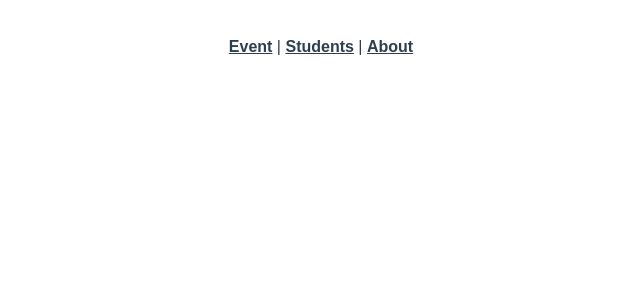
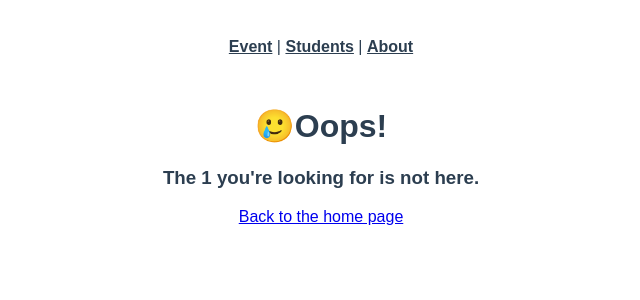
Before and after one commit to Hufxfx/331-LABCOMPO-02, a Vue app in the folder LAB02/: page /404/1 in a window 1280 px wide. Shown: the top 300 px of the page, without its empty margins (319-959 px from the left). Built offline with nearby package versions, Linux system fonts and the light colour scheme; the HTML template or start-up script is replaced by a standard one.

Commit message:
Lab03-question5.1

```diff
--- a/LAB02/src/router/index.ts
+++ b/LAB02/src/router/index.ts
@@ -6,6 +6,7 @@
 import EventRegisterView from '@/views/event/RegisterView.vue'
 import EventEditView from '@/views/event/EditView.vue'
 import EventLayoutView from '@/views/event/LayoutView.vue'
+import NotFoundView from '@/views/NotFoundView.vue'
 
 
 const router = createRouter({
@@ -33,7 +34,7 @@
       component: StudentListView
     },
     {
-      path: '/event/:id',
+      path: '/event/:id/',
       name: 'event-layout-view',
       component: EventLayoutView,
       props: true,
@@ -57,7 +58,18 @@
           props: true
         }
       ]
-    }
+    },
+    {
+      path: '/404/:resource',
+      name: '404-resource-view',
+      component: NotFoundView,
+      props: true
+    },
+    {
+      path: '/:catchAll(.*)',
+      name: 'not-found',
+      component: NotFoundView
+    },
   ],
 })
 
--- /dev/null
+++ b/LAB02/src/views/NotFoundView.vue
@@ -0,0 +1,19 @@
+<script setup lang="ts">
+import { defineProps, withDefaults } from 'vue';
+
+const props = withDefaults(
+    defineProps<{
+        resource: string
+    }>(),
+    {
+    resource: 'page'
+    }
+)
+
+</script>
+
+<template>
+  <h1>🥲Oops!</h1>
+  <h3>The {{ resource }} you're looking for is not here.</h3>
+  <router-link :to="{ name: 'event-list-view'}">Back to the home page</router-link>
+</template>
--- a/LAB02/src/views/event/EditView.vue
+++ b/LAB02/src/views/event/EditView.vue
@@ -7,7 +7,7 @@
     id: String
 }>()
 // eslint-disable-next-line @typescript-eslint/no-unused-vars
-const {event} = toRefs(props)
+const { event } = toRefs(props)
 </script>
 
 <template>
--- a/LAB02/src/views/event/LayoutView.vue
+++ b/LAB02/src/views/event/LayoutView.vue
@@ -2,6 +2,7 @@
 import {ref, onMounted, defineProps} from 'vue'
 import { type Event} from '@/types'
 import EventService from '@/services/EventService'
+import { useRouter } from 'vue-router'
 
 const event = ref<Event | null>(null)
 const props = defineProps({
@@ -10,13 +11,17 @@
         required: true
     }
 })
+const router = useRouter()
 onMounted (() => {
     EventService.getEvent(parseInt(props.id))
     .then((response) => {
         event.value = response.data
     })
-    .catch((error) => {
-        console.error('There was an error!', error)
+    .catch(() => {
+        router.push({
+            name: '404-resource-view',
+            params: {resource: 'event'}
+        })
     })
 })
 </script>
--- a/LAB02/src/views/event/RegisterView.vue
+++ b/LAB02/src/views/event/RegisterView.vue
@@ -8,7 +8,7 @@
     id: String
 }>()
 // eslint-disable-next-line @typescript-eslint/no-unused-vars
-const {event} = toRefs(props)
+const { event } = toRefs(props)
 const router = useRouter()
 const register = () => {
     // If the registration API call sucessful
```
